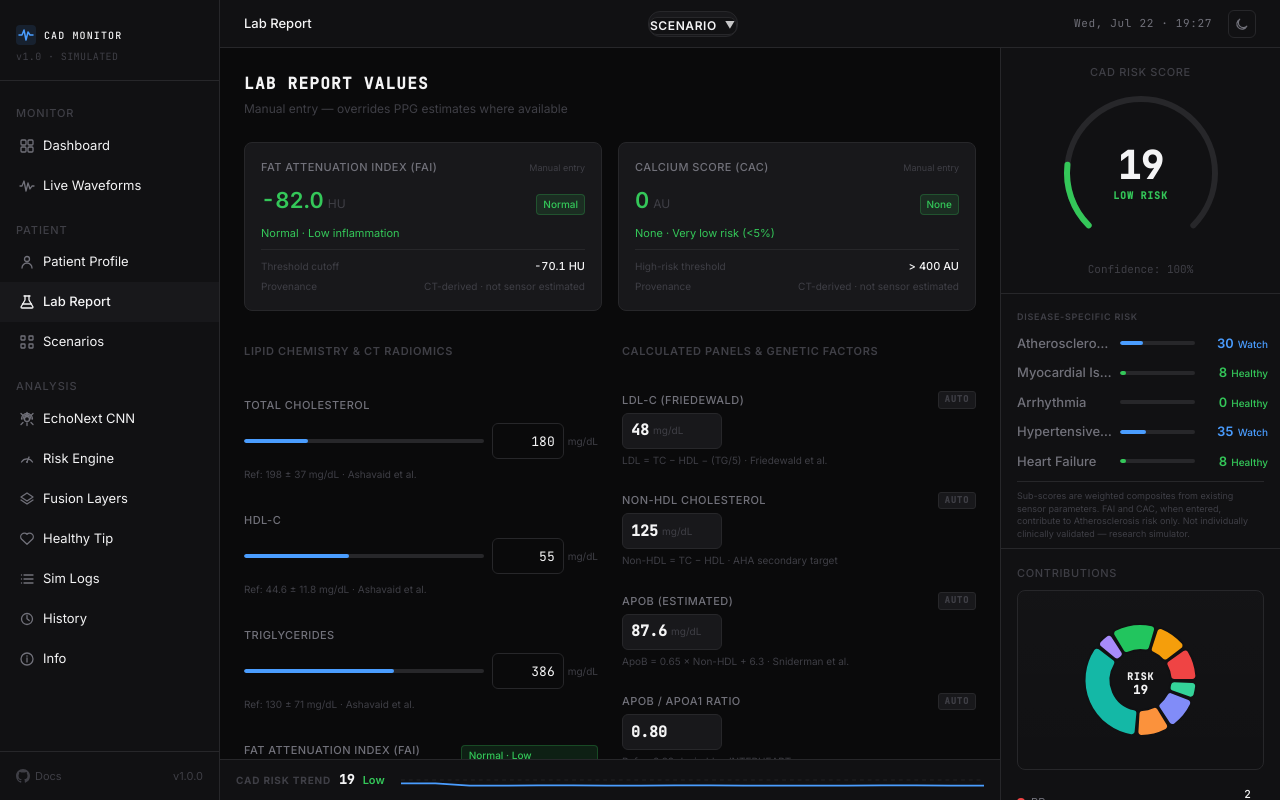
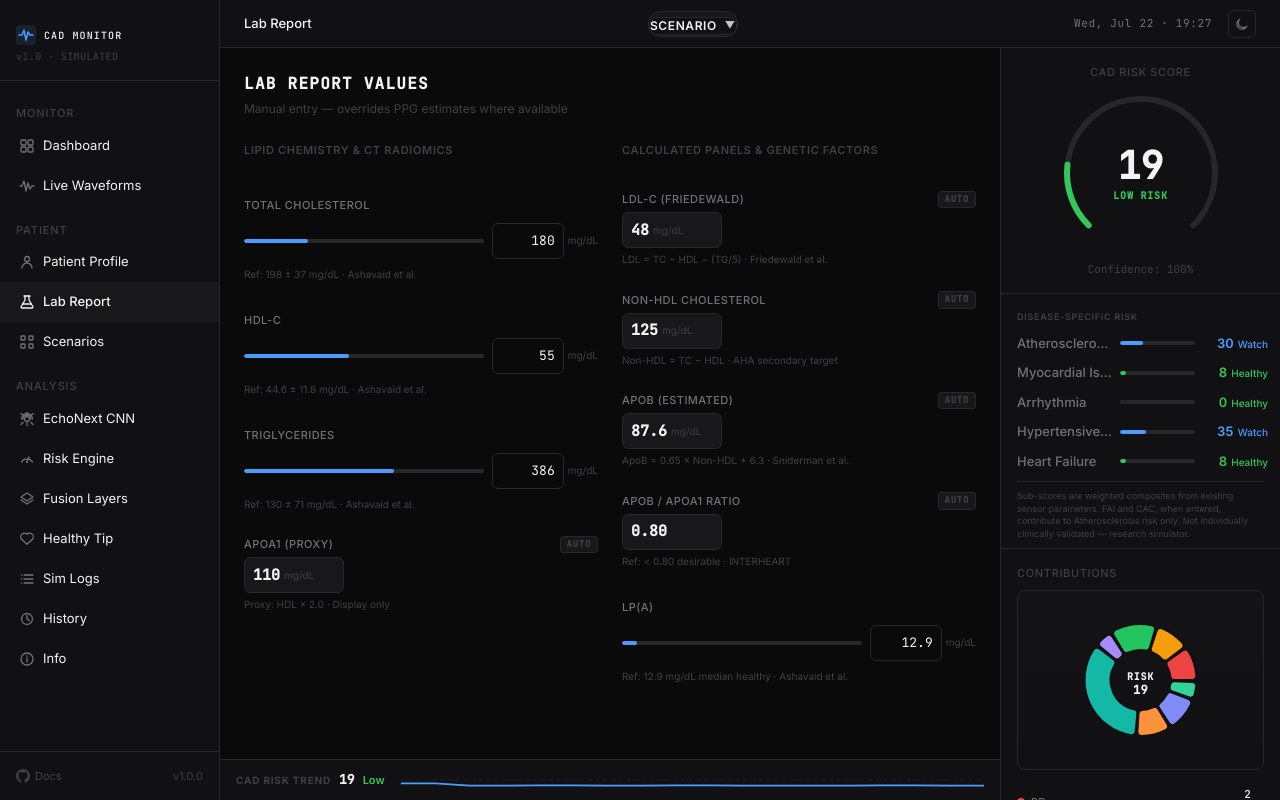
Before and after one commit to anirudh0405/codes, a React (Vite) app in the folder cad-risk-simulator/: page / in a window 1280 px wide. Both pictures are taken after a click on the button "Lab Report". Built offline with nearby package versions, Linux system fonts and the light colour scheme; a web font is replaced by a local one.

Commit message:
Update CAD risk simulator

```diff
--- a/cad-risk-simulator/src/components/Dashboard/CtBiomarkerCards.tsx
+++ b/cad-risk-simulator/src/components/Dashboard/CtBiomarkerCards.tsx
@@ -90,7 +90,7 @@ export function FaiCard() {
   const status = getFaiStatus(fai);
 
   return (
-    <div id="readout-fai" className="panel-card-alt flex flex-col justify-between" style={{ padding: 'var(--space-md)' }}>
+    <div id="readout-fai" className="panel-card flex flex-col justify-between" style={{ padding: 'var(--space-md)' }}>
       {/* Header row */}
       <div className="flex items-center justify-between">
         <span className="eyebrow-label">Fat Attenuation Index (FAI)</span>
@@ -180,7 +180,7 @@ export function CacCard() {
   const status = getCacStatus(cac);
 
   return (
-    <div id="readout-cac" className="panel-card-alt flex flex-col justify-between" style={{ padding: 'var(--space-md)' }}>
+    <div id="readout-cac" className="panel-card flex flex-col justify-between" style={{ padding: 'var(--space-md)' }}>
       {/* Header row */}
       <div className="flex items-center justify-between">
         <span className="eyebrow-label">Calcium Score (CAC)</span>
--- a/cad-risk-simulator/src/components/Dashboard/DashboardHome.tsx
+++ b/cad-risk-simulator/src/components/Dashboard/DashboardHome.tsx
@@ -14,6 +14,7 @@ import { classifyBP } from '../../lib/bpRanges';
 import { CardiacReadouts } from '../layout/RightPanelContent';
 import { CVDInfoPanel } from './CVDInfoPanel';
 import { RangeIndicator } from '../RangeIndicator';
+import { FaiCard, CacCard } from './CtBiomarkerCards';
 
 // ── Risk helpers ─────────────────────────────────────────────────────────────
 
@@ -221,6 +222,19 @@ export function DashboardHome() {
         </div>
       </div>
 
+      {/* ── CT Biomarker Readouts (FAI & CAC) ─────────────────────── */}
+      <div
+        style={{
+          display: 'grid',
+          gridTemplateColumns: 'repeat(auto-fit, minmax(260px, 1fr))',
+          gap: 'var(--space-md)',
+          marginBottom: 'var(--space-md)',
+        }}
+      >
+        <FaiCard />
+        <CacCard />
+      </div>
+
       {/* ── Cardiac Readouts ─────────────────────────────────────── */}
       <div className="panel-card dash-cardiac-panel">
         <div className="dash-panel-header">CARDIAC READOUTS</div>
--- a/cad-risk-simulator/src/components/pages/LabReportPage.tsx
+++ b/cad-risk-simulator/src/components/pages/LabReportPage.tsx
@@ -16,7 +16,6 @@
 import React, { useState, useEffect, useCallback } from 'react';
 import { useSimStore } from '../../store/simStore';
 import { useShallow } from 'zustand/react/shallow';
-import { FaiCard, CacCard, getFaiStatus, getCacStatus } from '../Dashboard/CtBiomarkerCards';
 
 // ── Lab Field — manual (slider + input synced) ──────────────────────────────
 
@@ -228,15 +227,11 @@ function LabFieldAuto({
 // ── Main Page Component ──────────────────────────────────────────────────────
 
 export function LabReportPage() {
-  const { labInputs, setLabInputs, apoBPanel, fai, cac, setFai, setCac } = useSimStore(
+  const { labInputs, setLabInputs, apoBPanel } = useSimStore(
     useShallow(s => ({
       labInputs: s.labInputs,
       setLabInputs: s.setLabInputs,
       apoBPanel: s.apoBPanel,
-      fai: s.fai,
-      cac: s.cac,
-      setFai: s.setFai,
-      setCac: s.setCac,
     }))
   );
 
@@ -246,29 +241,12 @@ export function LabReportPage() {
   const apoA1 = labInputs.hdl * 2.0;
   const apoBApoa1Ratio = apoA1 > 0 ? (apoB / apoA1).toFixed(2) : '—';
 
-  const faiStatus = getFaiStatus(fai);
-  const cacStatus = getCacStatus(cac);
-  const cacWarning = cac > 1500 ? 'Very high burden — verify entry' : undefined;
-
   return (
     <div className="lr-page">
       {/* Header */}
       <div className="lr-page-header">
         <h1 className="lr-page-title">LAB REPORT VALUES</h1>
         <p className="lr-page-subtitle">Manual entry — overrides PPG estimates where available</p>
-      </div>
-
-      {/* Readout Summary Cards (FAI, CAC) */}
-      <div
-        style={{
-          display: 'grid',
-          gridTemplateColumns: 'repeat(auto-fit, minmax(280px, 1fr))',
-          gap: 'var(--space-md)',
-          marginBottom: 'var(--space-md)',
-        }}
-      >
-        <FaiCard />
-        <CacCard />
       </div>
 
       {/* Two-column grid */}
@@ -302,47 +280,6 @@ export function LabReportPage() {
             unit="mg/dL"
             refNote="Ref: 130 ± 71 mg/dL · Ashavaid et al."
             onChange={v => setLabInputs({ triglycerides: v }, true)}
-          />
-
-          {/* FIELD 1: Fat Attenuation Index (FAI) */}
-          <LabField
-            label="FAT ATTENUATION INDEX (FAI)"
-            subLabel="From CT report — pericoronary adipose tissue"
-            value={fai}
-            min={-190}
-            max={-30}
-            step={0.5}
-            unit="HU"
-            statusTag={{
-              text: faiStatus.text,
-              bg: faiStatus.bg,
-              color: faiStatus.color,
-              border: faiStatus.border,
-            }}
-            cutoffNote="-70.1 HU threshold · above = elevated pericoronary inflammation"
-            refNote="Source: Antonopoulos et al. Eur Heart J 2017; Radiology: Cardiothoracic Imaging 2021. CT-derived radiomic biomarker — cannot be estimated from wearable sensors."
-            onChange={v => setFai(v)}
-          />
-
-          {/* FIELD 2: Coronary Artery Calcium Score (CAC) */}
-          <LabField
-            label="CORONARY ARTERY CALCIUM SCORE (CAC)"
-            subLabel="Agatston score from CT scan"
-            value={cac}
-            min={0}
-            max={1500}
-            step={1}
-            unit="AU"
-            isLogSlider={true}
-            statusTag={{
-              text: cacStatus.text,
-              bg: cacStatus.bg,
-              color: cacStatus.color,
-              border: cacStatus.border,
-            }}
-            warningNote={cacWarning}
-            refNote="Agatston method. Source: National Lipid Association guidelines; MESA study cohort data."
-            onChange={v => setCac(v)}
           />
 
           <LabFieldAuto
```
